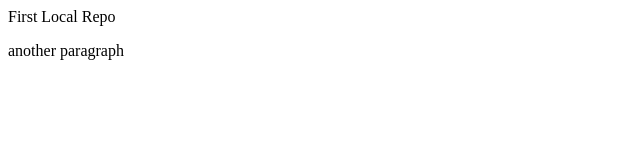
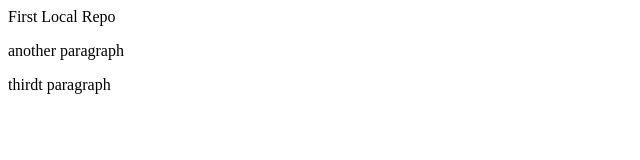
Before and after one commit to rutujagaikwad582/LocalRepository, a plain HTML site: page index.html in a window 1280 px wide. Shown: the whole page, without its empty margins (0-640 px from the left). Drawn offline with Linux system fonts and the light colour scheme.

Commit message:
thirdt line added

```diff
--- a/index.html
+++ b/index.html
@@ -1,2 +1,3 @@
 <p>First Local Repo</p>
 <p> another paragraph</p>
+<p>thirdt paragraph</p>
```
